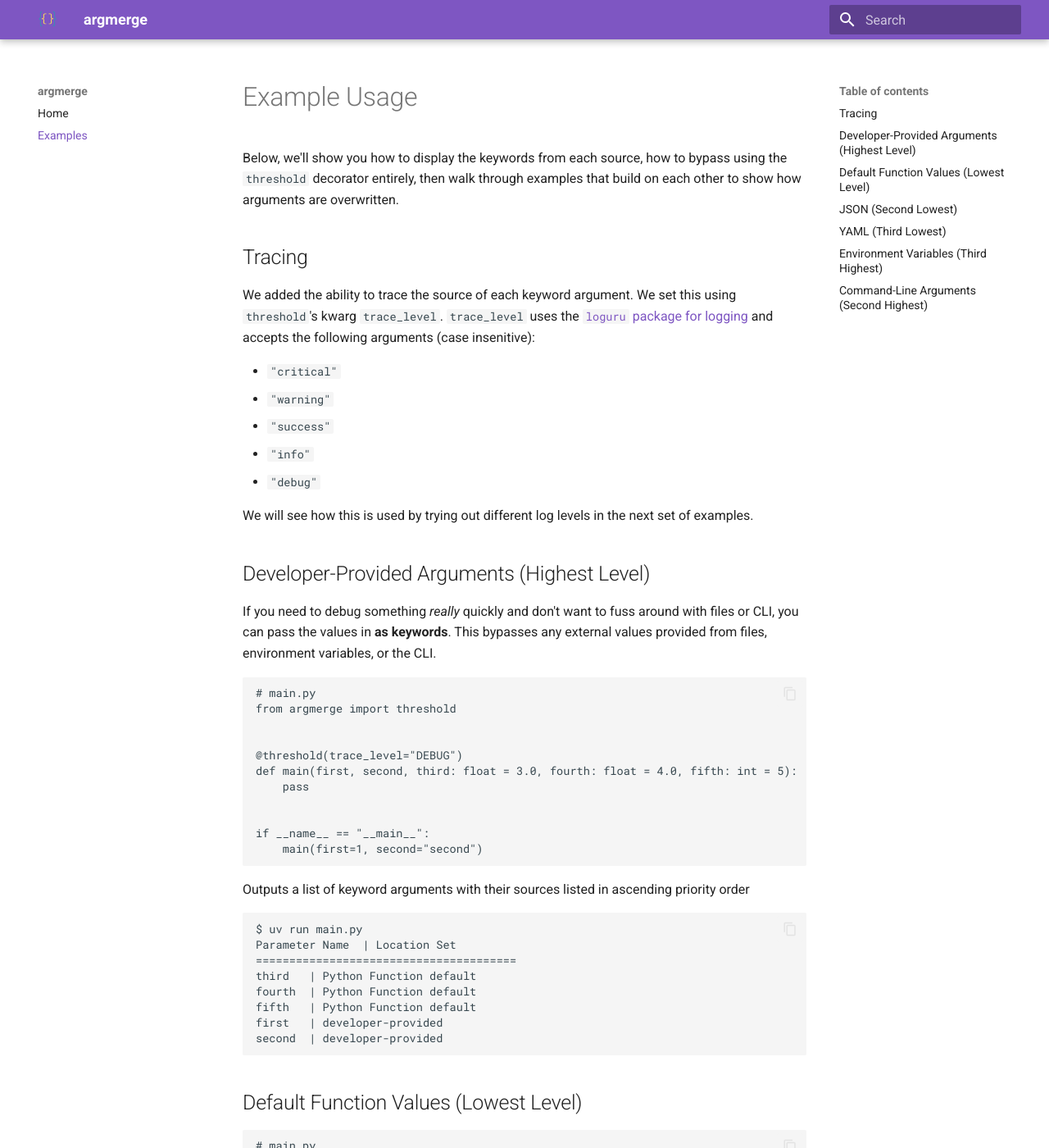
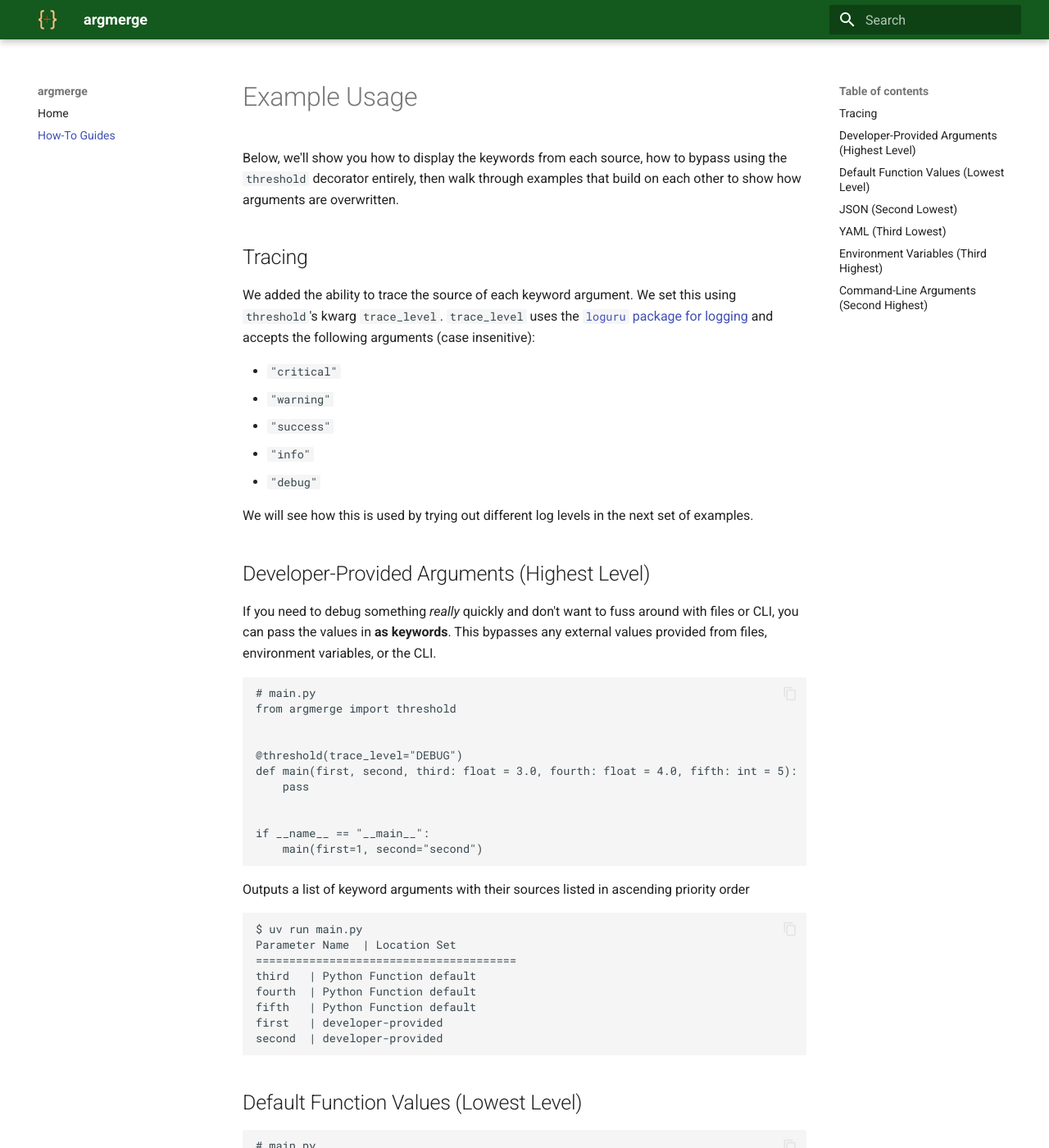
Before and after one commit to duck-bongos/py-argmerge, an MkDocs documentation site: the page built from docs/examples.md, in a window 1280 px wide and 1400 px high. Shown: the whole window at 82% size. Built offline with MkDocs 1.6.1 and Material for MkDocs 9.7.7, drawn with Linux system fonts in a browser that asks for light colours; some of the changed text lies outside the part shown.

Commit message:
changed the stylesheet

```diff
--- a/docs/examples.md
+++ b/docs/examples.md
@@ -202,7 +202,7 @@ from argmerge import threshold
     fpath_json="threshold.json",
     fpath_yaml="threshold.yaml",
     env_prefix="EXAMPLE_THRESH",
-    cli_pattern=r"--([A-Za-z\_\-]+)\=([0-9A-Za-z\_\-\.]+)",  # the default pattern
+    cli_pattern=r"--([A-Za-z_-]+)=([0-9A-Za-z_-\.]+)",  # the default pattern
     trace_level="WARNING",
 )
 def main(
--- /dev/null
+++ b/docs/stylesheets/extra.css
@@ -0,0 +1,6 @@
+
+[data-md-color-scheme="argmerge"] {
+  --md-primary-fg-color:        #14591D;
+  --md-primary-fg-color--light: #6EB4D1;
+  --md-primary-fg-color--dark:  #0B3C49;
+}
--- a/mkdocs.yml
+++ b/mkdocs.yml
@@ -3,15 +3,18 @@ theme:
   favicon: img/bracket-logo.svg
   name: material
   logo: img/bracket-logo.svg
-  palette:
-    primary: deep purple
-
   features:
     - content.code.copy
     - navigation.instant
+  palette:
+    scheme: argmerge
+extra_css:
+  - stylesheets/extra.css
+
 nav:
   - Home: index.md
-  - Examples: examples.md
+  - How-To Guides: examples.md
+
 plugins:
   - search
   - mkdocs-autoapi:
```
Also changed, not shown: docs/img/argmerge.svg, docs/img/bracket-logo.svg, 3 other files.
